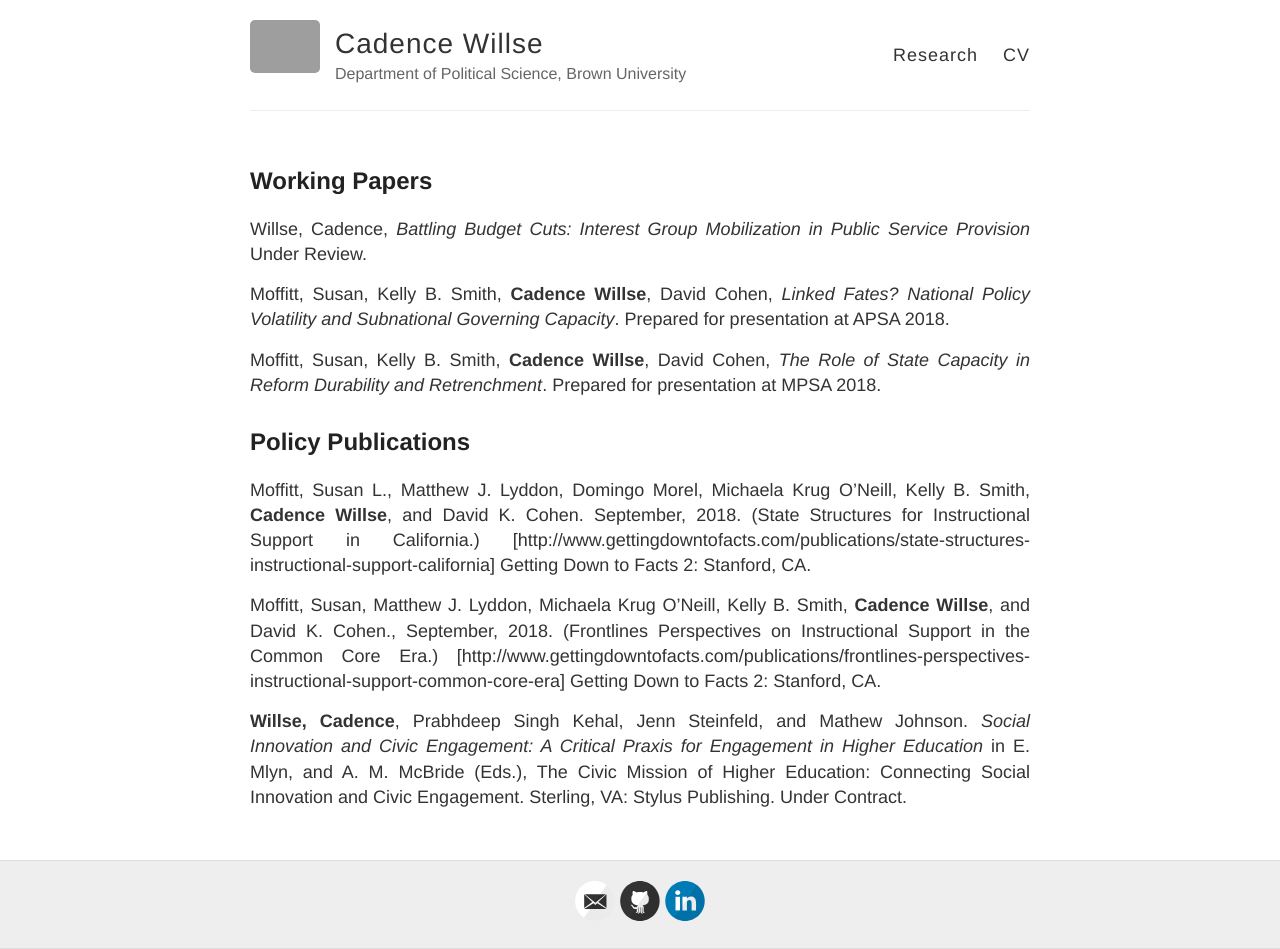
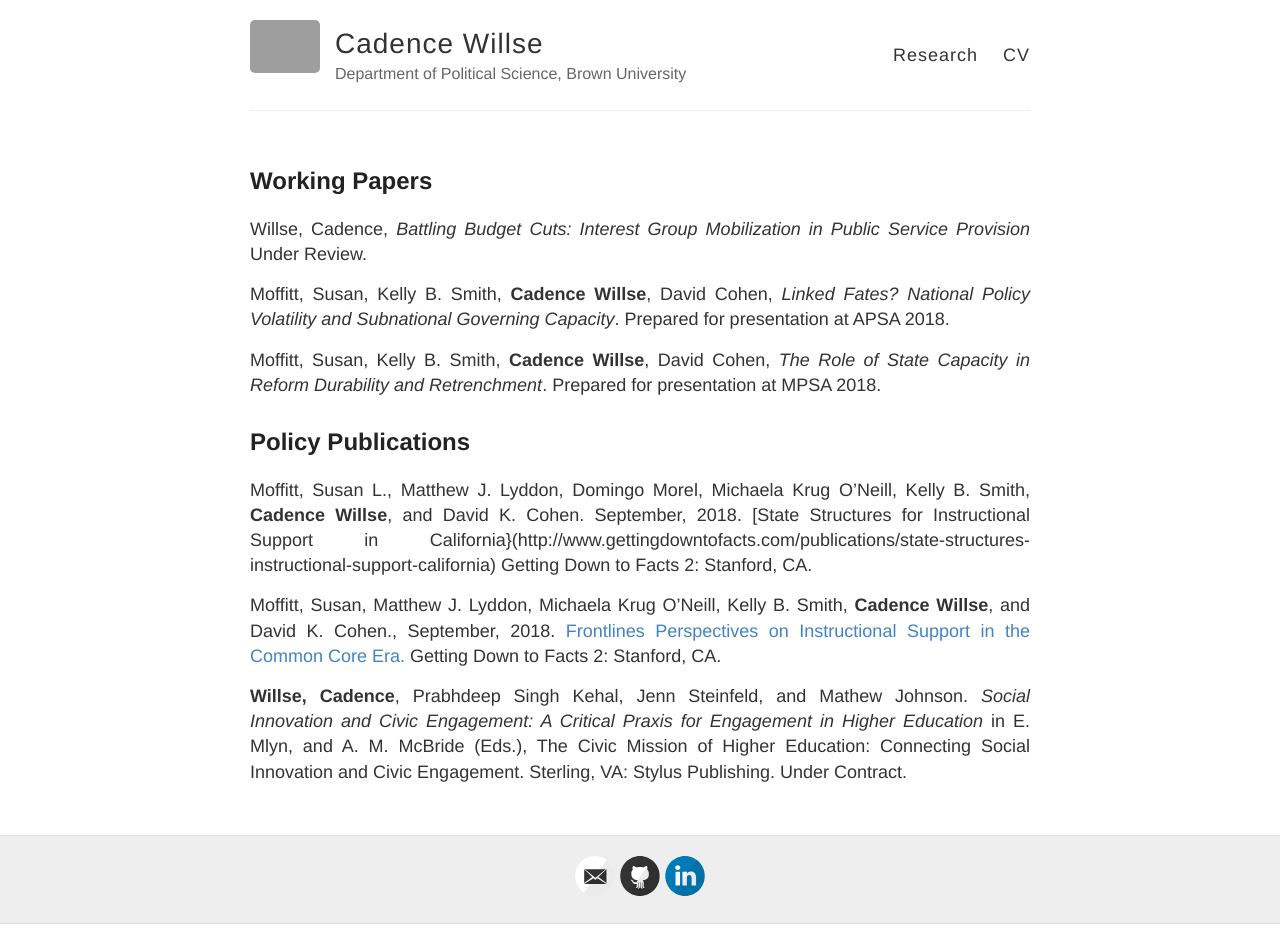
Before and after one commit to cadencewillse/cadencewillse.github.io, a Jekyll site: the page built from research.md, in a window 1280 px wide. Built offline with Jekyll 4.4.1, drawn with Linux system fonts in a browser that asks for light colours; after the commit the page ends 924 px from its top, so only the background shows below that; grey boxes are pictures that could not be loaded.

Commit message:
Update research.md

```diff
--- a/research.md
+++ b/research.md
@@ -15,8 +15,8 @@ Moffitt, Susan, Kelly B. Smith, **Cadence Willse**, David Cohen, *The Role of St
 
 ## Policy Publications
 
-Moffitt, Susan L., Matthew J. Lyddon, Domingo Morel, Michaela Krug O’Neill, Kelly B. Smith, **Cadence Willse**, and David K. Cohen. September, 2018. (State Structures for Instructional Support in California.) [http://www.gettingdowntofacts.com/publications/state-structures-instructional-support-california] Getting Down to Facts 2: Stanford, CA.
+Moffitt, Susan L., Matthew J. Lyddon, Domingo Morel, Michaela Krug O’Neill, Kelly B. Smith, **Cadence Willse**, and David K. Cohen. September, 2018. [State Structures for Instructional Support in California}(http://www.gettingdowntofacts.com/publications/state-structures-instructional-support-california) Getting Down to Facts 2: Stanford, CA.
 
-Moffitt, Susan, Matthew J. Lyddon, Michaela Krug O’Neill, Kelly B. Smith, **Cadence Willse**, and David K. Cohen., September, 2018. (Frontlines Perspectives on Instructional Support in the Common Core Era.) [http://www.gettingdowntofacts.com/publications/frontlines-perspectives-instructional-support-common-core-era] Getting Down to Facts 2: Stanford, CA.
+Moffitt, Susan, Matthew J. Lyddon, Michaela Krug O’Neill, Kelly B. Smith, **Cadence Willse**, and David K. Cohen., September, 2018. [Frontlines Perspectives on Instructional Support in the Common Core Era.](http://www.gettingdowntofacts.com/publications/frontlines-perspectives-instructional-support-common-core-era) Getting Down to Facts 2: Stanford, CA.
 
 **Willse, Cadence**, Prabhdeep Singh Kehal, Jenn Steinfeld, and Mathew Johnson. *Social Innovation and Civic Engagement: A Critical Praxis for Engagement in Higher Education* in E. Mlyn, and A. M. McBride (Eds.), The Civic Mission of Higher Education: Connecting Social Innovation and Civic Engagement. Sterling, VA: Stylus Publishing. Under Contract.
```
